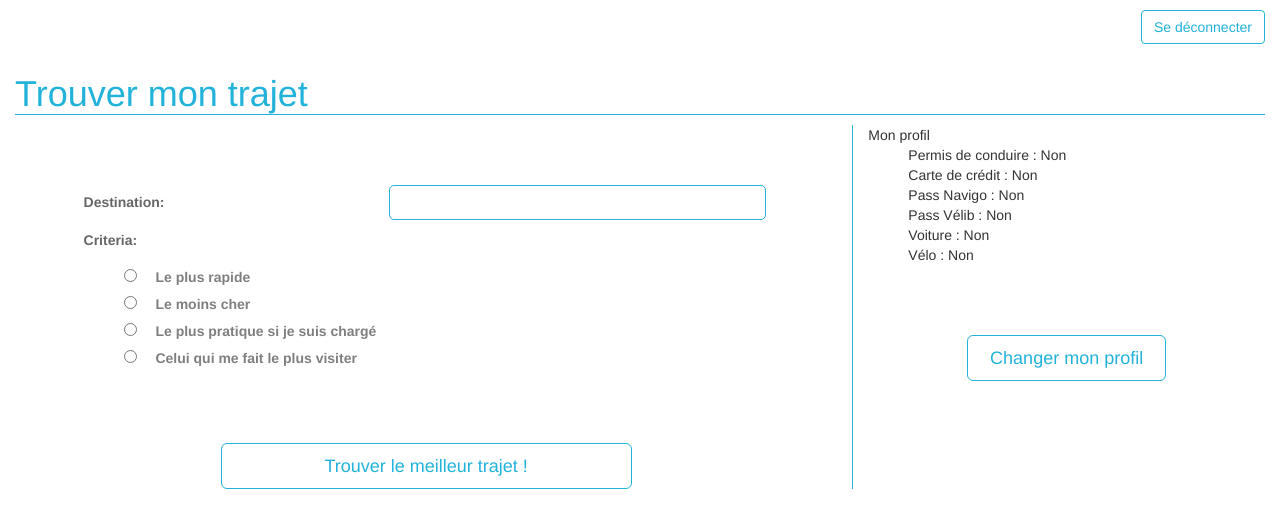
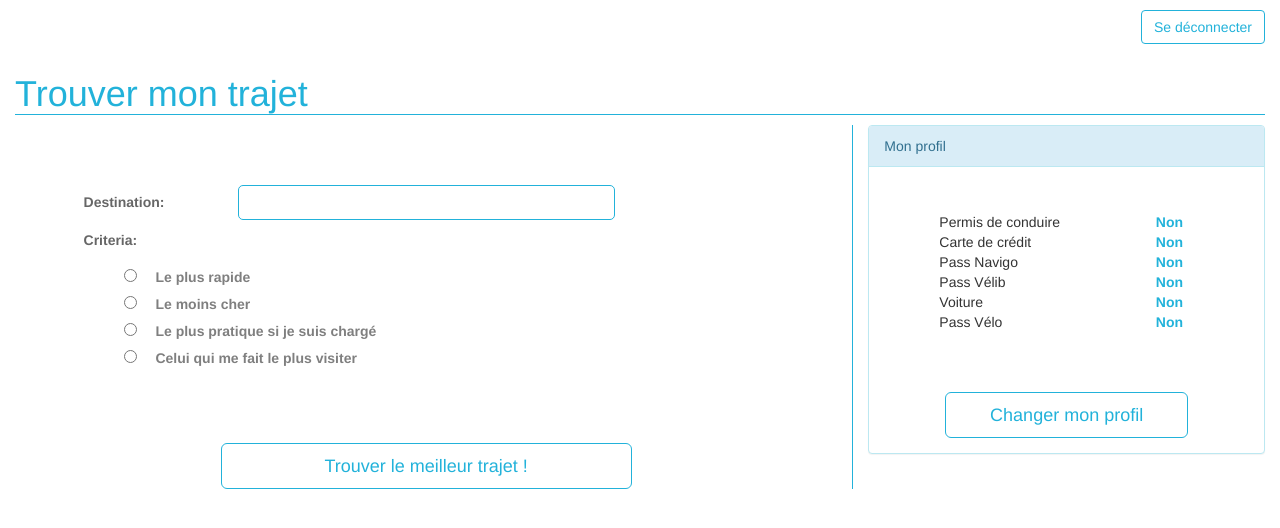
Before and after one commit to mikemdn/travelerhelper, a Django app: page /findways/mytravel/ in a window 1280 px wide. Shown: the top 528 px of the page. Run offline with Django 3.2, Linux system fonts and the light colour scheme; the visitor is signed in with stand-in values (Sample User, id 1); some libraries are stand-ins or nearby versions.

Commit message:
End design mytravel page

```diff
--- a/thsite/findways/static/findways/style.css
+++ b/thsite/findways/static/findways/style.css
@@ -13,6 +13,10 @@
 }
 .border-right {
     border-right: 1px solid #22B2DA;
+}
+span.blue {
+    color: #22B2DA;
+    font-weight: bold;
 }
 
 /**** BUTTONS ****/
@@ -44,13 +48,11 @@ input#id_criteria_0, input#id_criteria_1, input#id_criteria_2, input#id_criteria
 }
 ul#id_criteria label {
     color: rgba(0,0,0,0.5);
+    width: 40%;
 }
-label, label#id_destination {
+label {
     width: 20%;
     color: rgba(0,0,0,0.6)
-}
-form#travel.margin-top-60 label {
-    width: 40%;
 }
 .warning-text {
     margin-top: 60px;
--- a/thsite/findways/templates/findways/mytravel.html
+++ b/thsite/findways/templates/findways/mytravel.html
@@ -25,18 +25,78 @@
             </form>
         </div>
         <div class="col-xs-4">
-            <span>Mon profil</span></br>
-            <ul>
-                <li>Permis de conduire : {% if user.profile.licence %} Oui {% else %} Non {% endif %}</li>
-                <li>Carte de crédit : {% if user.profile.card %} Oui {% else %} Non {% endif %}</li>
-                <li>Pass Navigo : {% if user.profile.navigo %} Oui {% else %} Non {% endif %}</li>
-                <li>Pass Vélib : {% if user.profile.velibPass %} Oui {% else %} Non {% endif %}</li>
-                <li>Voiture : {% if user.profile.car %} Oui {% else %} Non {% endif %}</li>
-                <li>Vélo : {% if user.profile.bike %} Oui {% else %} Non {% endif %}</li>
-            </ul>
-            <a href="{% url 'findways:edit_profile' %}">
-                <input type="button" class="btn btn-default button-main btn-lg col-xs-offset-3 col-xs-6 margin-top-60" value="Changer mon profil" />
-            </a>
+            <div class="panel panel-info">
+                <div class="panel-heading">
+                    Mon profil
+                </div>
+                <div class="panel-body">
+                    <ul class="margin-top-30">
+                        <li>
+                            <div class="col-xs-8">Permis de conduire</div>
+                            <div class="col-xs-4 blue">
+                                {% if user.profile.licence %}
+                                    <span class="blue">Oui</span>
+                                {% else %}
+                                    <span class="blue">Non</span>
+                                {% endif %}
+                            </div>
+                        </li>
+                        <li>
+                            <div class="col-xs-8">Carte de crédit</div>
+                            <div class="col-xs-4 blue">
+                                {% if user.profile.card %}
+                                    <span class="blue">Oui</span>
+                                {% else %}
+                                    <span class="blue">Non</span>
+                                {% endif %}
+                            </div>
+                        </li>
+                        <li>
+                            <div class="col-xs-8">Pass Navigo</div>
+                            <div class="col-xs-4 blue">
+                                {% if user.profile.navigo %}
+                                    <span class="blue">Oui</span>
+                                {% else %}
+                                    <span class="blue">Non</span>
+                                {% endif %}
+                            </div>
+                        </li>
+                        <li>
+                            <div class="col-xs-8">Pass Vélib</div>
+                            <div class="col-xs-4 blue">
+                                {% if user.profile.velibPass %}
+                                    <span class="blue">Oui</span>
+                                {% else %}
+                                    <span class="blue">Non</span>
+                                {% endif %}
+                            </div>
+                        </li>
+                        <li>
+                            <div class="col-xs-8">Voiture</div>
+                            <div class="col-xs-4 blue">
+                                {% if user.profile.car %}
+                                    <span class="blue">Oui</span>
+                                {% else %}
+                                    <span class="blue">Non</span>
+                                {% endif %}
+                            </div>
+                        </li>
+                        <li>
+                            <div class="col-xs-8">Pass Vélo</div>
+                            <div class="col-xs-4 blue">
+                                {% if user.profile.bike %}
+                                    <span class="blue">Oui</span>
+                                {% else %}
+                                    <span class="blue">Non</span>
+                                {% endif %}
+                            </div>
+                        </li>
+                    </ul>
+                    <a href="{% url 'findways:edit_profile' %}">
+                        <input type="button" class="btn btn-default button-main btn-lg col-xs-offset-2 col-xs-8 margin-top-60" value="Changer mon profil" />
+                    </a>
+                </div>
+            </div>
         </div>
     </div>
 </div>
```
